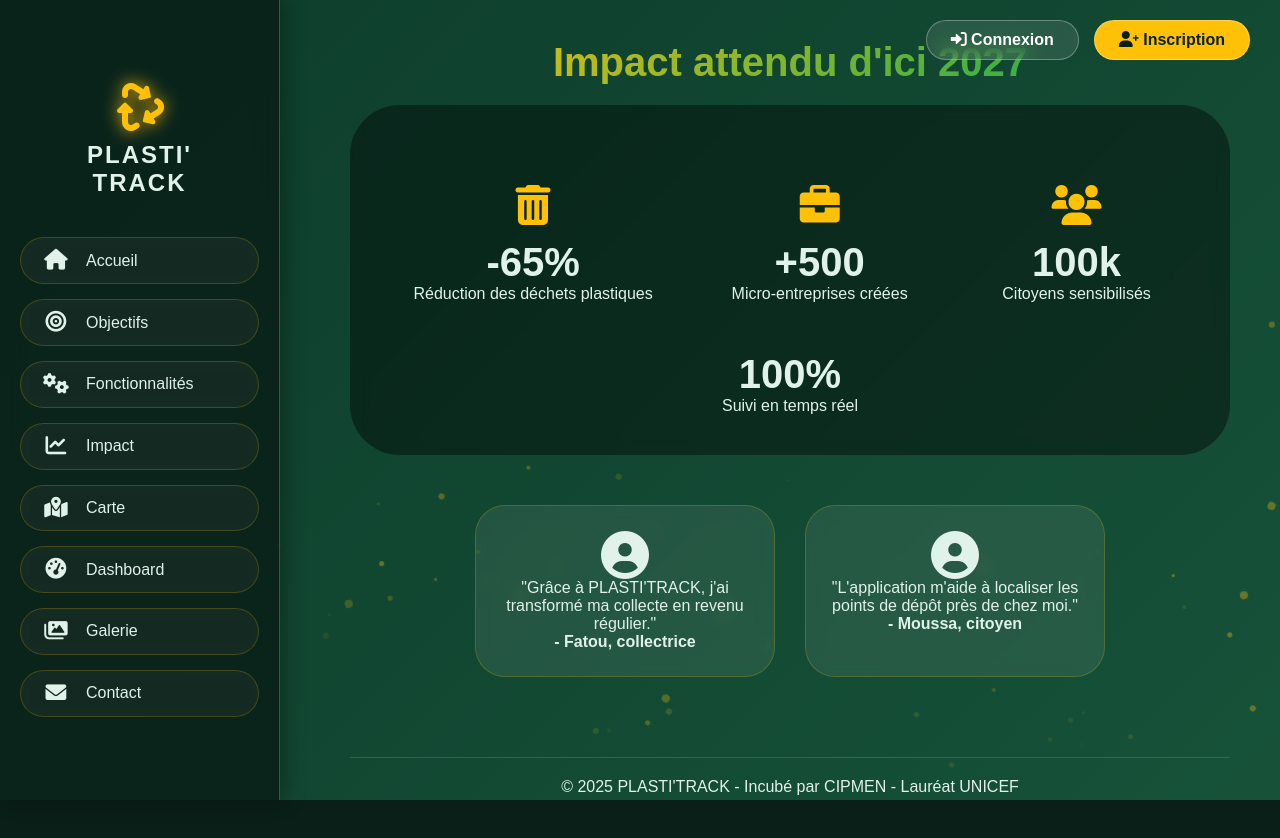
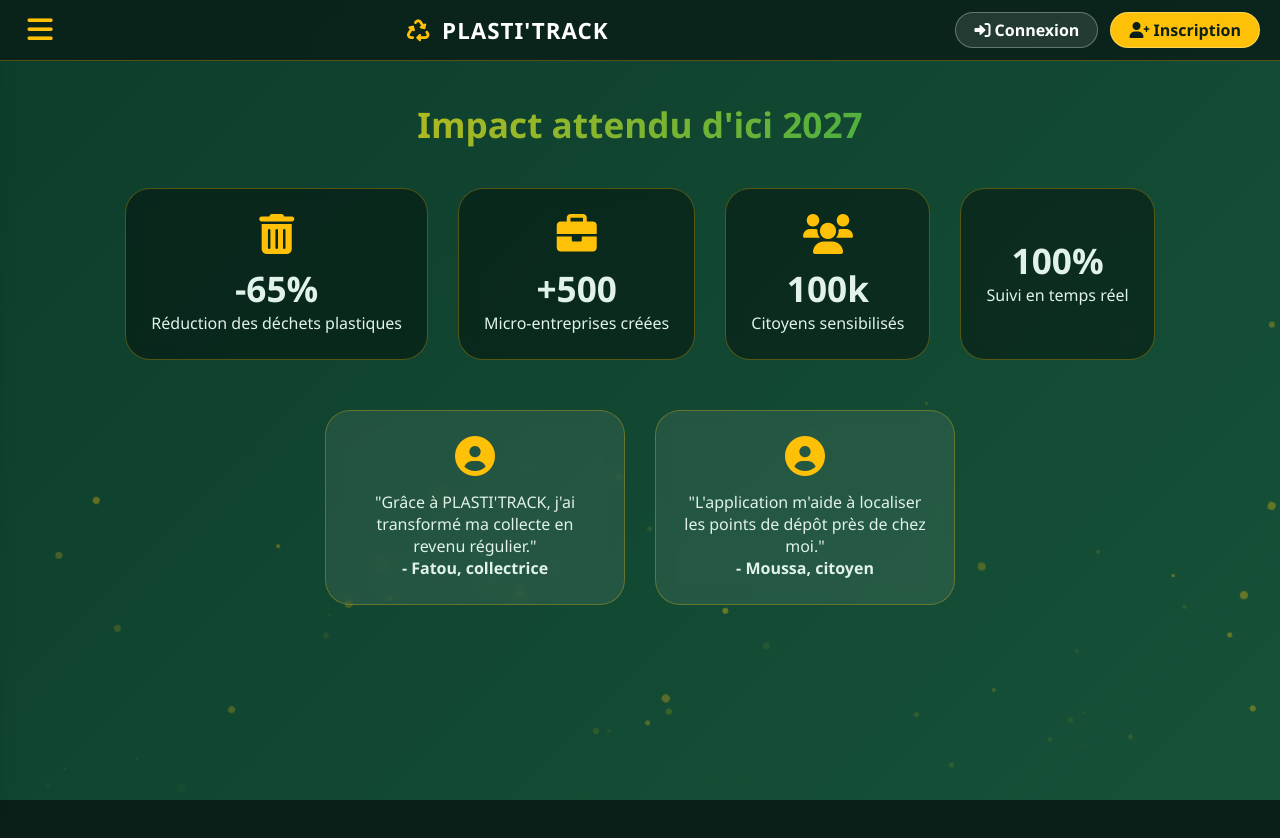
Before and after one commit to ZakariaILALAH/plasti-track, a website: page views/impact.html in a window 1280 px wide. After the commit the page ends 800 px from the top, so only its background shows below. Drawn offline with Linux system fonts and the light colour scheme.

Commit message:
Update impact.html

```diff
--- a/views/impact.html
+++ b/views/impact.html
@@ -3,83 +3,88 @@
 <head>
     <meta charset="UTF-8">
     <title>Impact - PLASTI'TRACK</title>
+    <link rel="stylesheet" href="/css/style.css">
     <link rel="stylesheet" href="https://cdnjs.cloudflare.com/ajax/libs/font-awesome/6.0.0-beta3/css/all.min.css">
     <style>
-        /* Reprendre exactement les mêmes styles que pour fonctionnalites.html (tout le bloc <style>) */
-        * { margin:0; padding:0; box-sizing:border-box; }
-        body { font-family: 'Poppins', sans-serif; background: #0a1f18; color: #e0f2e9; overflow-x: hidden; }
-        @import url('https://fonts.googleapis.com/css2?family=Poppins:wght@300;400;600;700;800&display=swap');
-        .animated-bg { position:fixed; top:0; left:0; width:100%; height:100%; z-index:-2; background: linear-gradient(135deg, #0a2e1f, #0c3b2a, #1a5a3e); background-size:300% 300%; animation: gradientShift 12s ease infinite; }
-        @keyframes gradientShift { 0% { background-position:0% 50%; } 50% { background-position:100% 50%; } 100% { background-position:0% 50%; } }
-        .particles { position:fixed; top:0; left:0; width:100%; height:100%; z-index:-1; pointer-events:none; }
-        .particle { position:absolute; background:rgba(255,193,7,0.3); border-radius:50%; animation:floatParticle 15s infinite linear; }
-        @keyframes floatParticle { 0% { transform:translateY(100vh) rotate(0deg); opacity:0; } 10% { opacity:0.8; } 90% { opacity:0.8; } 100% { transform:translateY(-20vh) rotate(360deg); opacity:0; } }
-        .top-header { position:fixed; top:20px; right:30px; z-index:100; display:flex; gap:15px; }
-        .auth-btn { padding:10px 24px; border-radius:40px; text-decoration:none; font-weight:600; transition:all 0.3s; backdrop-filter:blur(10px); background:rgba(255,255,255,0.1); color:white; border:1px solid rgba(255,255,255,0.3); }
-        .auth-btn:hover { transform:scale(1.05); background:#FFC107; color:#0a1f18; border-color:#FFC107; box-shadow:0 0 15px rgba(255,193,7,0.5); }
-        .register-btn { background:#FFC107; color:#0a1f18; }
-        .side-menu { position:fixed; left:0; top:0; height:100vh; width:280px; background:rgba(10,31,24,0.85); backdrop-filter:blur(12px); border-right:1px solid rgba(255,193,7,0.3); z-index:90; display:flex; flex-direction:column; justify-content:center; padding:2rem 0; box-shadow:5px 0 20px rgba(0,0,0,0.3); }
-        .menu-logo { text-align:center; margin-bottom:40px; padding:0 20px; }
-        .menu-logo i { font-size:3rem; color:#FFC107; filter:drop-shadow(0 0 8px #FFC107); animation:rotateLogo 4s infinite linear; }
-        @keyframes rotateLogo { from { transform:rotate(0deg); } to { transform:rotate(360deg); } }
-        .menu-logo h2 { margin-top:10px; font-size:1.5rem; letter-spacing:2px; }
-        .menu-items { display:flex; flex-direction:column; gap:15px; padding:0 20px; }
-        .menu-item { display:flex; align-items:center; gap:15px; padding:12px 20px; border-radius:50px; color:#e0f2e9; text-decoration:none; font-weight:500; transition:all 0.3s; background:rgba(255,255,255,0.05); backdrop-filter:blur(4px); border:1px solid rgba(255,193,7,0.2); }
-        .menu-item i { font-size:1.3rem; width:30px; text-align:center; transition:transform 0.3s, color 0.3s; }
-        .menu-item span { font-size:1rem; }
-        .menu-item:hover { background:rgba(255,193,7,0.2); border-color:#FFC107; transform:translateX(8px); box-shadow:0 5px 15px rgba(0,0,0,0.2); }
-        .menu-item:hover i { transform:scale(1.2) rotate(5deg); color:#FFC107; }
-        .main-content { margin-left:300px; padding:40px 50px; position:relative; z-index:1; min-height:100vh; }
-        .page-title { font-size:2.5rem; text-align:center; margin-bottom:20px; background:linear-gradient(135deg, #FFC107, #00A859); -webkit-background-clip:text; background-clip:text; color:transparent; }
-        .subtitle { text-align:center; margin-bottom:50px; font-size:1.2rem; opacity:0.9; }
-        .impact-stats { background:rgba(0,0,0,0.4); border-radius:50px; padding:40px; backdrop-filter:blur(8px); margin-bottom:50px; }
-        .stats-grid { display:flex; justify-content:space-around; flex-wrap:wrap; gap:30px; margin-top:40px; }
-        .stat-item { text-align:center; min-width:180px; }
-        .stat-item i { font-size:2.5rem; color:#FFC107; margin-bottom:15px; display:inline-block; }
-        .stat-item h3 { font-size:2.5rem; font-weight:800; }
-        .testimonials { display:flex; justify-content:center; gap:30px; flex-wrap:wrap; margin-top:50px; }
-        .testimonial-card { background:rgba(255,255,255,0.08); backdrop-filter:blur(8px); border-radius:30px; padding:25px; max-width:300px; text-align:center; border:1px solid rgba(255,193,7,0.2); transition:0.3s; }
-        .testimonial-card:hover { transform:translateY(-8px); border-color:#FFC107; }
-        footer { margin-top:80px; text-align:center; padding:20px; border-top:1px solid rgba(255,193,7,0.2); }
-        @media (max-width:900px) { .side-menu { width:80px; } .side-menu .menu-logo h2, .side-menu .menu-item span { display:none; } .side-menu .menu-item { justify-content:center; padding:12px; } .side-menu .menu-item i { margin-right:0; font-size:1.6rem; } .main-content { margin-left:100px; padding:20px; } .page-title { font-size:1.8rem; } }
+        .stats-grid { display: flex; flex-wrap: wrap; justify-content: center; gap: 30px; margin: 40px 0; }
+        .stat-item { text-align: center; background: rgba(0,0,0,0.4); backdrop-filter: blur(8px); border-radius: 25px; padding: 25px; min-width: 180px; border: 1px solid rgba(255,193,7,0.3); transition: 0.3s; }
+        .stat-item:hover { transform: translateY(-5px); border-color: #FFC107; }
+        .stat-item i { font-size: 2.5rem; color: #FFC107; margin-bottom: 10px; }
+        .stat-item h3 { font-size: 2.2rem; font-weight: 800; }
+        .testimonials { display: flex; flex-wrap: wrap; justify-content: center; gap: 30px; margin-top: 50px; }
+        .testimonial-card { background: rgba(255,255,255,0.08); backdrop-filter: blur(8px); border-radius: 25px; padding: 25px; max-width: 300px; text-align: center; border: 1px solid rgba(255,193,7,0.3); transition: 0.3s; }
+        .testimonial-card:hover { transform: translateY(-5px); border-color: #FFC107; }
+        .testimonial-card i { font-size: 2.5rem; color: #FFC107; margin-bottom: 15px; }
     </style>
 </head>
 <body>
     <div class="animated-bg"></div>
     <div class="particles" id="particles"></div>
-    <div class="top-header">
+
+    <header class="main-header">
+        <div class="header-container">
+            <button class="hamburger" id="hamburgerBtn"><i class="fas fa-bars"></i></button>
+            <a href="/" class="logo-title"><i class="fas fa-recycle"></i> PLASTI'TRACK</a>
+            <div class="auth-buttons">
                 <a href="/login" class="auth-btn"><i class="fas fa-sign-in-alt"></i> Connexion</a>
                 <a href="/register" class="auth-btn register-btn"><i class="fas fa-user-plus"></i> Inscription</a>
             </div>
-    <div class="side-menu">
-        <div class="menu-logo"><i class="fas fa-recycle"></i><h2>PLASTI'<br>TRACK</h2></div>
+        </div>
+    </header>
+
+    <div class="side-menu" id="sideMenu">
         <div class="menu-items">
-            <a href="/" class="menu-item"><i class="fas fa-home"></i><span>Accueil</span></a>
-            <a href="/objectifs" class="menu-item"><i class="fas fa-bullseye"></i><span>Objectifs</span></a>
-            <a href="/fonctionnalites" class="menu-item"><i class="fas fa-cogs"></i><span>Fonctionnalités</span></a>
-            <a href="/impact" class="menu-item"><i class="fas fa-chart-line"></i><span>Impact</span></a>
-            <a href="/carte" class="menu-item"><i class="fas fa-map-marked-alt"></i><span>Carte</span></a>
-            <a href="/dashboard" class="menu-item"><i class="fas fa-tachometer-alt"></i><span>Dashboard</span></a>
-            <a href="/galerie" class="menu-item"><i class="fas fa-images"></i><span>Galerie</span></a>
-            <a href="/contact" class="menu-item"><i class="fas fa-envelope"></i><span>Contact</span></a>
+            <a href="/" class="menu-item"><i class="fas fa-home"></i> Accueil</a>
+            <a href="/objectifs" class="menu-item"><i class="fas fa-bullseye"></i> Objectifs</a>
+            <a href="/fonctionnalites" class="menu-item"><i class="fas fa-cogs"></i> Fonctionnalités</a>
+            <a href="/impact" class="menu-item"><i class="fas fa-chart-line"></i> Impact</a>
+            <a href="/carte" class="menu-item"><i class="fas fa-map-marked-alt"></i> Carte</a>
+            <a href="/dashboard" class="menu-item"><i class="fas fa-tachometer-alt"></i> Dashboard</a>
+            <a href="/galerie" class="menu-item"><i class="fas fa-images"></i> Galerie</a>
+            <a href="/contact" class="menu-item"><i class="fas fa-envelope"></i> Contact</a>
         </div>
     </div>
-    <div class="main-content">
+    <div class="menu-overlay" id="menuOverlay"></div>
+
+    <main class="main-content">
         <h1 class="page-title">Impact attendu d'ici 2027</h1>
-        <div class="impact-stats">
         <div class="stats-grid">
             <div class="stat-item"><i class="fas fa-trash-alt"></i><h3>-65%</h3><p>Réduction des déchets plastiques</p></div>
             <div class="stat-item"><i class="fas fa-briefcase"></i><h3>+500</h3><p>Micro-entreprises créées</p></div>
             <div class="stat-item"><i class="fas fa-users"></i><h3>100k</h3><p>Citoyens sensibilisés</p></div>
             <div class="stat-item"><i class="fas fa-chart-simple"></i><h3>100%</h3><p>Suivi en temps réel</p></div>
         </div>
+        <div class="testimonials">
+            <div class="testimonial-card"><i class="fas fa-user-circle"></i><p>"Grâce à PLASTI'TRACK, j'ai transformé ma collecte en revenu régulier."</p><h4>- Fatou, collectrice</h4></div>
+            <div class="testimonial-card"><i class="fas fa-user-circle"></i><p>"L'application m'aide à localiser les points de dépôt près de chez moi."</p><h4>- Moussa, citoyen</h4></div>
         </div>
-        <div class="testimonials">
-            <div class="testimonial-card"><i class="fas fa-user-circle fa-3x"></i><p>"Grâce à PLASTI'TRACK, j'ai transformé ma collecte en revenu régulier."</p><h4>- Fatou, collectrice</h4></div>
-            <div class="testimonial-card"><i class="fas fa-user-circle fa-3x"></i><p>"L'application m'aide à localiser les points de dépôt près de chez moi."</p><h4>- Moussa, citoyen</h4></div>
-        </div>
-        <footer><p>© 2025 PLASTI'TRACK - Incubé par CIPMEN - Lauréat UNICEF</p></footer>
-    </div>
-    <script> function createParticles() { const container = document.getElementById('particles'); for (let i=0;i<60;i++) { const p=document.createElement('div'); p.classList.add('particle'); const size=Math.random()*6+2; p.style.width=`${size}px`; p.style.height=`${size}px`; p.style.left=`${Math.random()*100}%`; p.style.animationDuration=`${Math.random()*10+8}s`; p.style.animationDelay=`${Math.random()*5}s`; p.style.background=`rgba(255,193,7,${Math.random()*0.5})`; container.appendChild(p); } } createParticles(); </script>
+    </main>
+
+    <script>
+        function createParticles() {
+            const container = document.getElementById('particles');
+            for (let i = 0; i < 60; i++) {
+                const p = document.createElement('div');
+                p.classList.add('particle');
+                const size = Math.random() * 6 + 2;
+                p.style.width = `${size}px`;
+                p.style.height = `${size}px`;
+                p.style.left = `${Math.random() * 100}%`;
+                p.style.animationDuration = `${Math.random() * 10 + 8}s`;
+                p.style.animationDelay = `${Math.random() * 5}s`;
+                p.style.background = `rgba(255, 193, 7, ${Math.random() * 0.5})`;
+                container.appendChild(p);
+            }
+        }
+        createParticles();
+
+        const hamburger = document.getElementById('hamburgerBtn');
+        const sideMenu = document.getElementById('sideMenu');
+        const overlay = document.getElementById('menuOverlay');
+        function closeMenu() { sideMenu.classList.remove('open'); overlay.classList.remove('active'); }
+        function openMenu() { sideMenu.classList.add('open'); overlay.classList.add('active'); }
+        hamburger.addEventListener('click', () => { if (sideMenu.classList.contains('open')) closeMenu(); else openMenu(); });
+        overlay.addEventListener('click', closeMenu);
+    </script>
 </body>
 </html>
```
Lines whose indentation alone changed are shown as unchanged.
